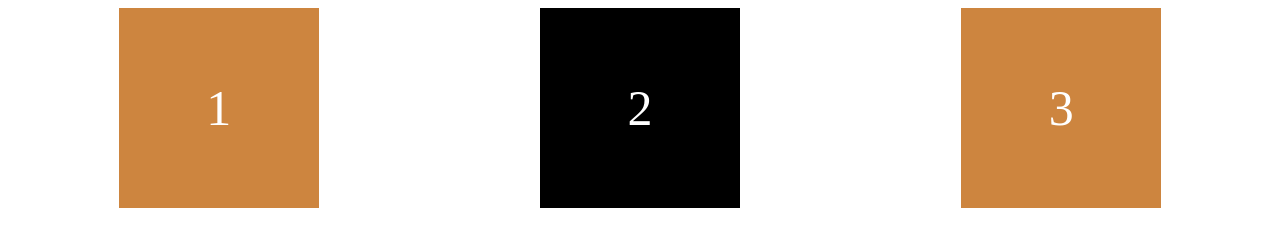
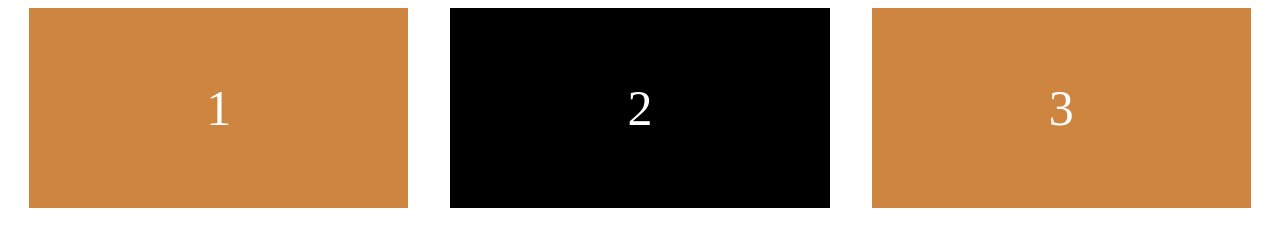
Before and after one commit to hansh1029/scss-class, a plain HTML site: page index.html in a window 1280 px wide. Drawn offline with Linux system fonts and the light colour scheme.

Commit message:
flex-basis

```diff
--- a/styles.css
+++ b/styles.css
@@ -9,12 +9,15 @@
     /* Corss Aixs modify lines betwen elements default is space-around */
     /* align-content: space-between; */
     height: 100vh;
+    width: 100%;
     /* wrap keeps children's size, nowrap(defualt) keeps children are on a row */
     flex-wrap: nowrap;
 }
 
 .child {
-    width: 200px;
+    /* initial size of elements before they grows or shirinks */
+    flex-basis: 30%;
+    /* width: 200px; */
     height: 200px;
     background: peru;
     color: white;
```
